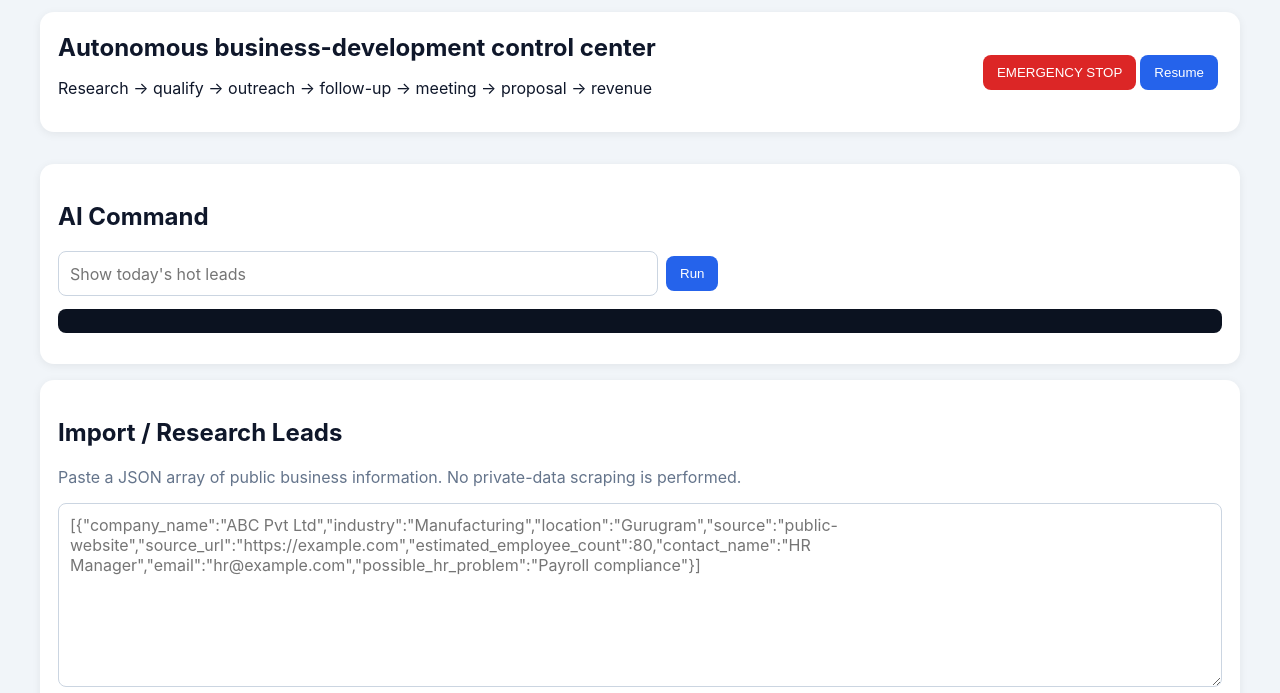
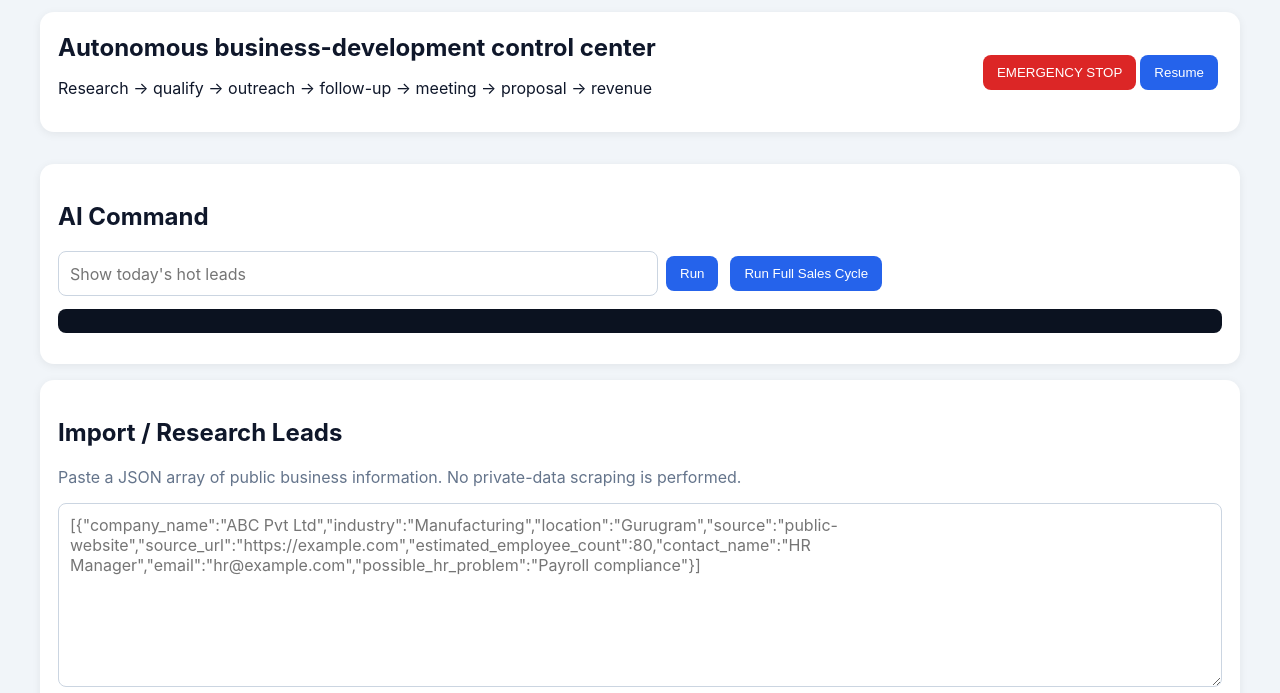
Before and after one commit to agentravan/tw-01, a website: page dashboard/index.html in a window 1280 px wide. Shown: the part 79-772 px from the top of the page. Drawn offline with Linux system fonts and the light colour scheme; no server answers.

Commit message:
feat: add full sales cycle control

```diff
--- a/dashboard/index.html
+++ b/dashboard/index.html
@@ -3,7 +3,7 @@
 <main>
 <section class="hero"><div><h2>Autonomous business-development control center</h2><p>Research → qualify → outreach → follow-up → meeting → proposal → revenue</p></div><div><button id="stop">EMERGENCY STOP</button><button id="resume">Resume</button></div></section>
 <section id="cards" class="grid"></section>
-<section class="panel"><h2>AI Command</h2><div class="row"><input id="command" placeholder="Show today's hot leads"><button id="run">Run</button></div><pre id="output"></pre></section>
+<section class="panel"><h2>AI Command</h2><div class="row"><input id="command" placeholder="Show today's hot leads"><button id="run">Run</button><button id="cycle">Run Full Sales Cycle</button></div><pre id="output"></pre></section>
 <section class="panel"><h2>Import / Research Leads</h2><p class="muted">Paste a JSON array of public business information. No private-data scraping is performed.</p><textarea id="leadJson" rows="8" placeholder='[{"company_name":"ABC Pvt Ltd","industry":"Manufacturing","location":"Gurugram","source":"public-website","source_url":"https://example.com","estimated_employee_count":80,"contact_name":"HR Manager","email":"hr@example.com","possible_hr_problem":"Payroll compliance"}]'></textarea><button id="import">Import & Score</button><button id="researchUrl">Research URL</button><input id="sourceUrl" placeholder="https://public-company-page.example"><pre id="researchOutput"></pre></section>
 <section class="panel"><h2>Pipeline</h2><div id="leads">Loading…</div></section>
 <section class="panel"><h2>Follow-ups Due</h2><button id="followups">Refresh Due Follow-ups</button><div id="due"></div></section>
```
